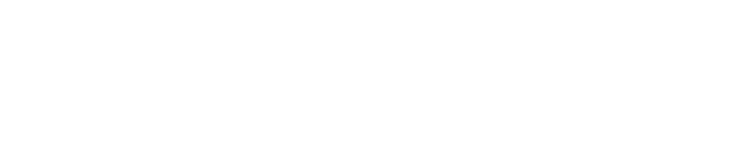
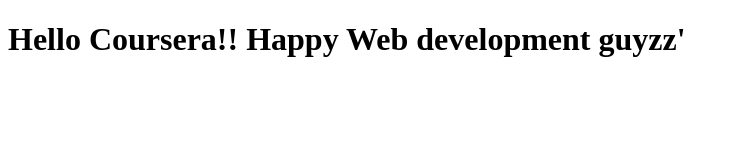
Before and after one commit to debadyuti23/Couresera-test, a plain HTML site: page site/index.html in a window 1280 px wide. Shown: the whole page, without its empty margins (0-738 px from the left). Drawn offline with Linux system fonts and the light colour scheme.

Commit message:
new commit

```diff
--- a/site/index.html
+++ b/site/index.html
@@ -4,6 +4,6 @@
 	<title> Hello Coursera!!</title>
 </head>
 <body>
-
+	<h1> Hello Coursera!! Happy Web development guyzz'</h1>
 </body>
 </html>
```
